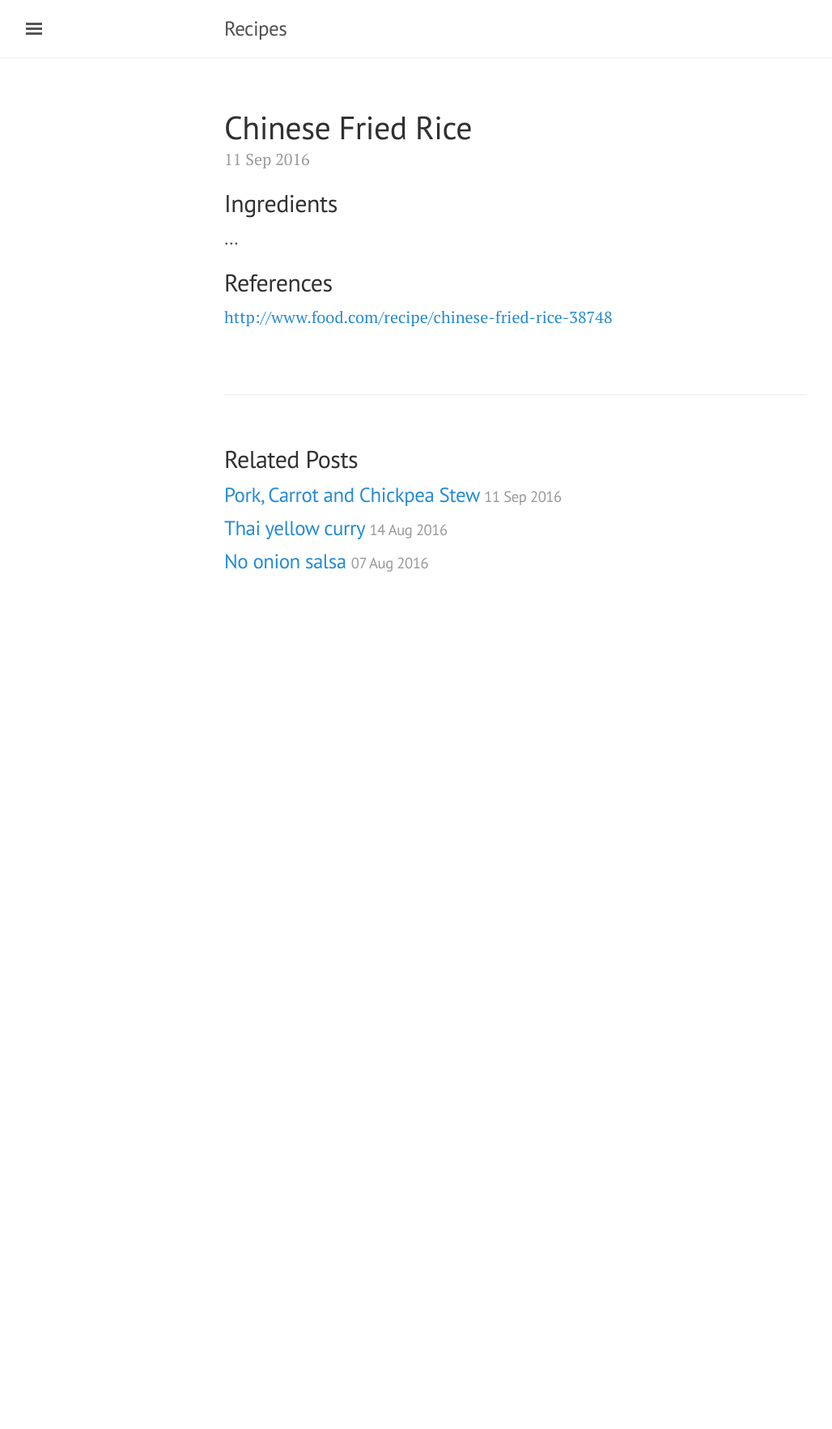
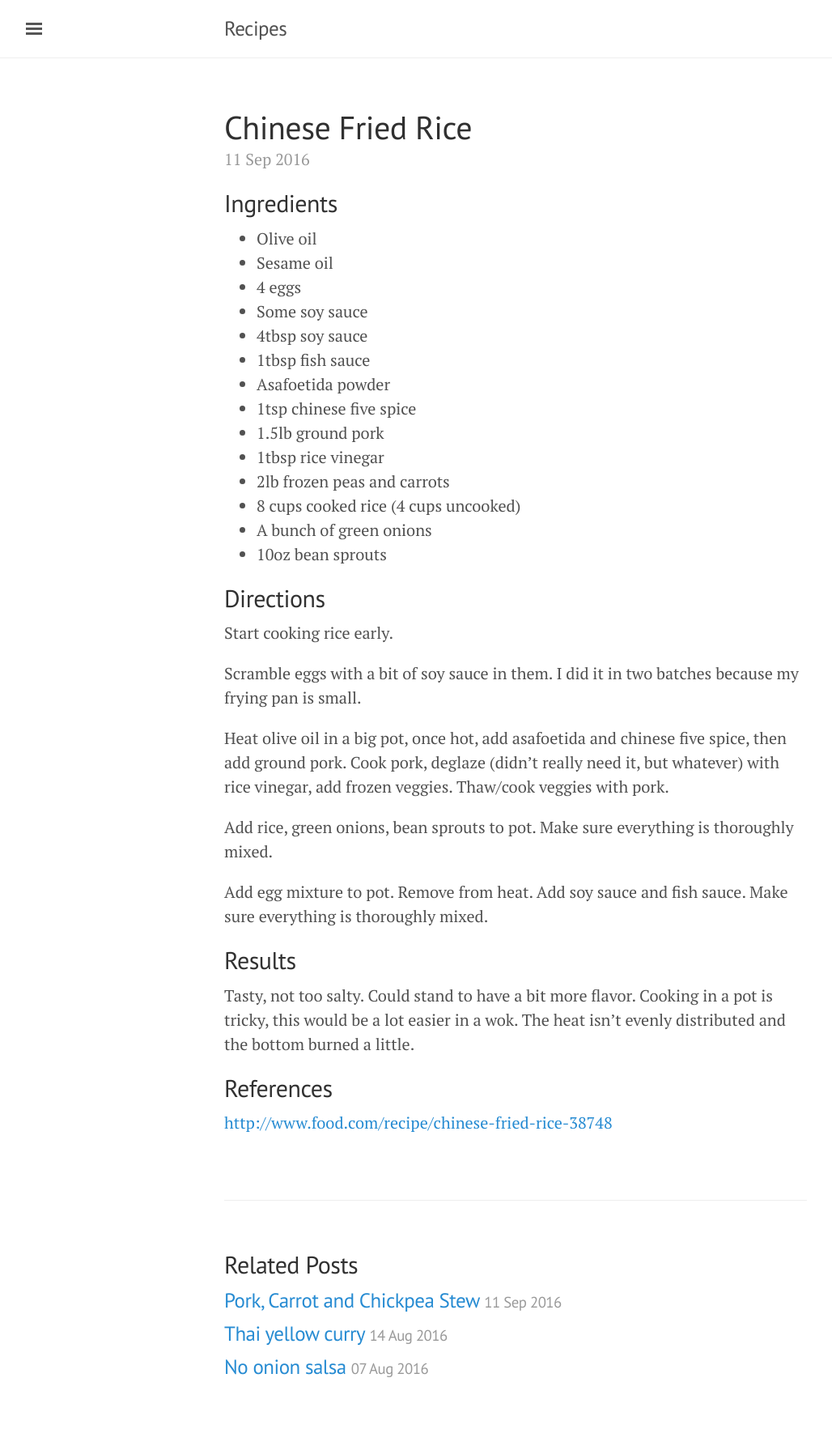
Before and after one commit to erikwiffin/recipes, a Jekyll site: the page built from _posts/2016-09-11-chinese-fried-rice.md, in a window 1280 px wide. Shown: the whole page at 81% size, without its empty margins (3-1031 px from the left). Built offline with Jekyll 4.4.1, drawn with Linux system fonts in a browser that asks for light colours; before the commit the page ends 900 px from its top, so only the background shows below that.

Commit message:
Add process for fried rice

```diff
--- a/_posts/2016-09-11-chinese-fried-rice.md
+++ b/_posts/2016-09-11-chinese-fried-rice.md
@@ -6,7 +6,36 @@ categories: dinner
 
 ## Ingredients
 
-...
+* Olive oil
+* Sesame oil
+* 4 eggs
+* Some soy sauce
+* 4tbsp soy sauce
+* 1tbsp fish sauce
+* Asafoetida powder
+* 1tsp chinese five spice
+* 1.5lb ground pork
+* 1tbsp rice vinegar
+* 2lb frozen peas and carrots
+* 8 cups cooked rice (4 cups uncooked)
+* A bunch of green onions
+* 10oz bean sprouts
+
+## Directions
+
+Start cooking rice early.
+
+Scramble eggs with a bit of soy sauce in them. I did it in two batches because my frying pan is small.
+
+Heat olive oil in a big pot, once hot, add asafoetida and chinese five spice, then add ground pork. Cook pork, deglaze (didn't really need it, but whatever) with rice vinegar, add frozen veggies. Thaw/cook veggies with pork.
+
+Add rice, green onions, bean sprouts to pot. Make sure everything is thoroughly mixed.
+
+Add egg mixture to pot. Remove from heat. Add soy sauce and fish sauce. Make sure everything is thoroughly mixed.
+
+## Results
+
+Tasty, not too salty. Could stand to have a bit more flavor. Cooking in a pot is tricky, this would be a lot easier in a wok. The heat isn't evenly distributed and the bottom burned a little.
 
 ## References
 
```
